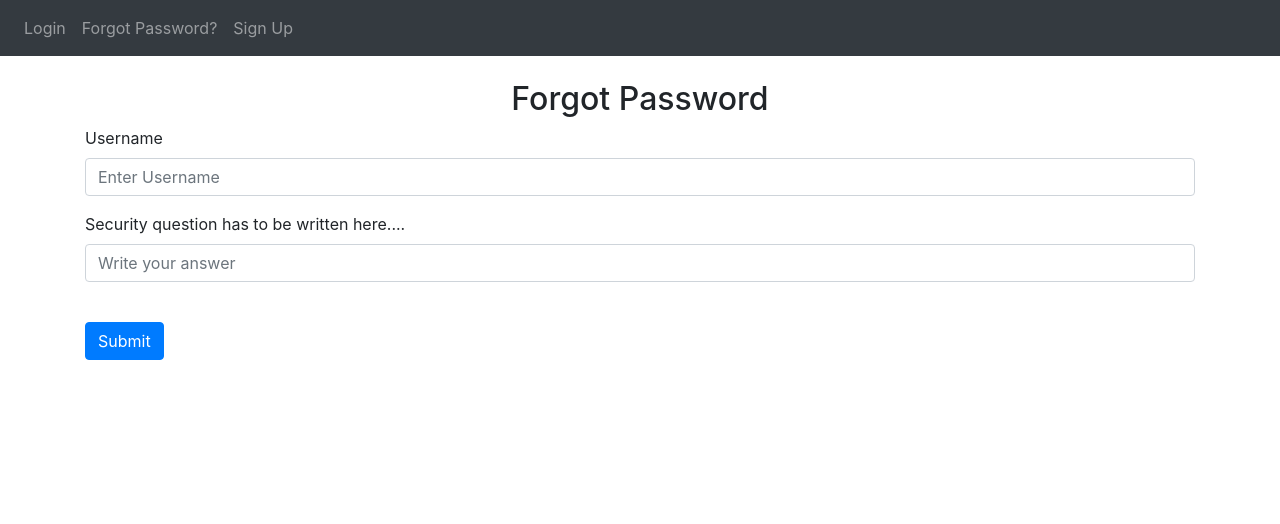
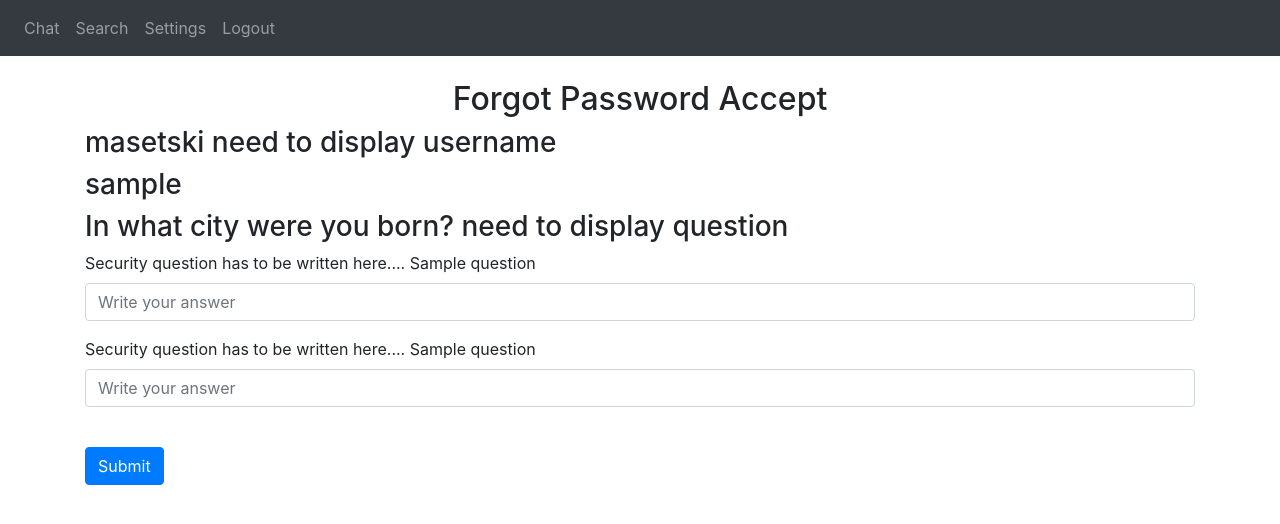
Before and after one commit to matthew-c-lee/Chat-Application, a Flask app: template website/templates/forgot_password_accept.html in a window 1280 px wide. Shown: the top 524 px of the page. Run offline with Flask 2, Linux system fonts and the light colour scheme; data comes from the database, SQL or seed files in the repository; the template is opened without the code that fills it: values that come from a table or form of the project are taken from there, most other values are stand-ins (such as "Sample title", 1, 10 or a date in 2020); some libraries are stand-ins or nearby versions.

Commit message:
under development

```diff
--- a/website/templates/forgot_password_accept.html
+++ b/website/templates/forgot_password_accept.html
@@ -1,20 +1,30 @@
-{% extends "base.html" %} {% block title %}Forgot Password Acception{% endblock %} {% block content
+{% extends "base.html" %} {% block title %}Forgot Password Accept{% endblock %} {% block content
     %}
+
+
     <form method="POST">
-      <h2 align="center">Forgot Password</h2>
+      <h2 align="center">Forgot Password Accept</h2>
+
+      <h3>{{user.username}} need to display username </h3>
+      <h3>{{username}}</h3>
+      <h3> {{user.question}} need to display question </h3>
+
       <div class="form-group">
-        <label for="username">Username</label>
+        <label for="answer">Security question has to be written here.... {{question}}
+
+        </label>
         <input
           type="text"
           class="form-control"
-          id="username"
-          name="username"
-          placeholder="Enter Username"
+          id="answer"
+          name="answer"
+          placeholder="Write your answer"
         />
       </div>
 
+
       <div class="form-group">
-        <label for="answer">Security question has to be written here....
+        <label for="answer">Security question has to be written here.... {{question}}
 
         </label>
         <input
```
